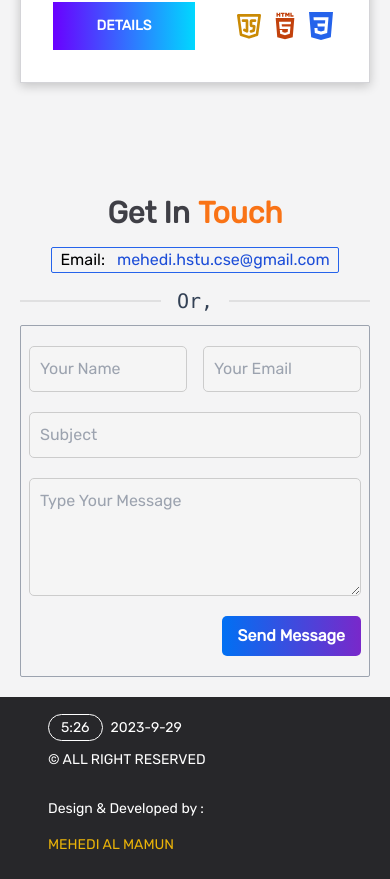
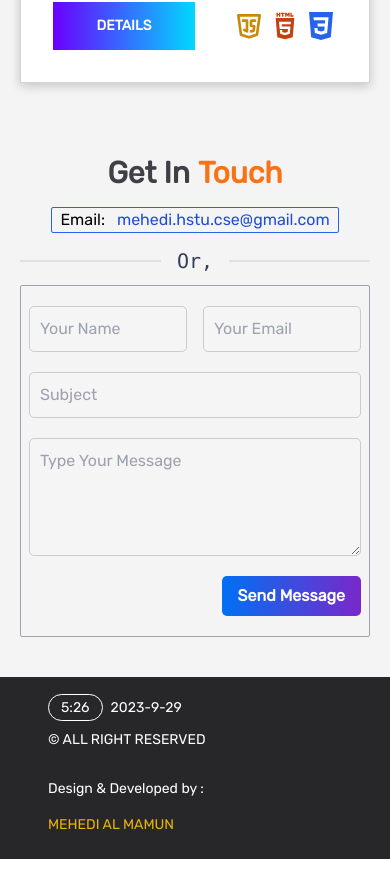
Before and after one commit to mehedialmamun21/my-portfolio, a React (Create React App) app: page / in a window 390 px wide. Shown: the part 4120-4999 px from the top of the page. Built offline with nearby package versions, Linux system fonts and the light colour scheme.

Commit message:
modified in contact section

```diff
--- a/src/Pages/Contact/Contact.js
+++ b/src/Pages/Contact/Contact.js
@@ -21,7 +21,7 @@ const Contact = () => {
     };
 
     return (
-        <section className='flex flex-col items-center justify-center mb-5 lg:mb-40 mt-10 lg:mt-20'>
+        <section className='flex flex-col items-center justify-center pb-5 lg:pb-40 lg:pt-20'>
 
             <div className='w-full lg:w-6/12 mt-8 lg:mt-0 rounded-sm text-black px-5 lg:px-5 pb-0 lg:pb-0'>
 
```
